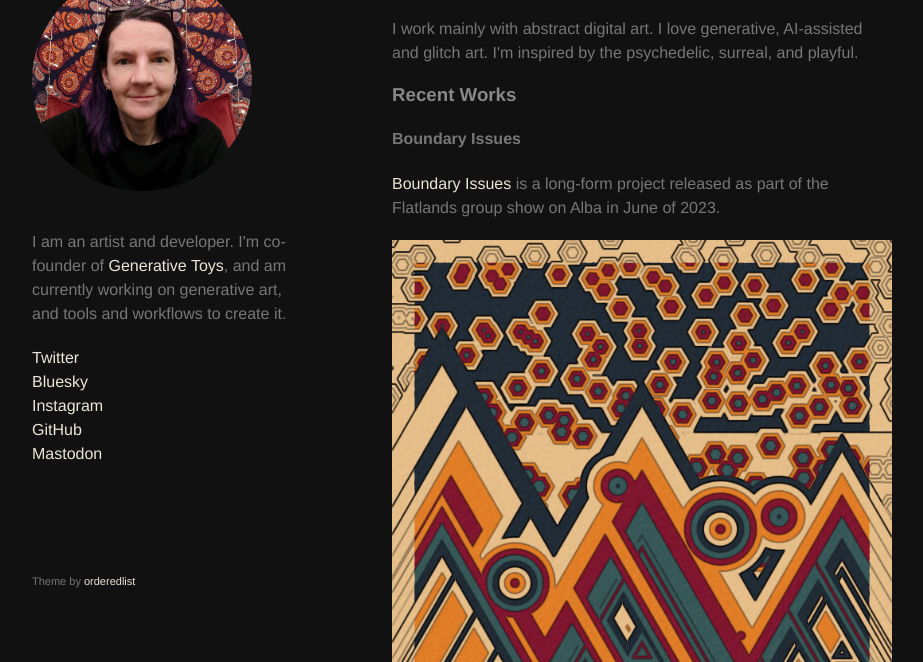
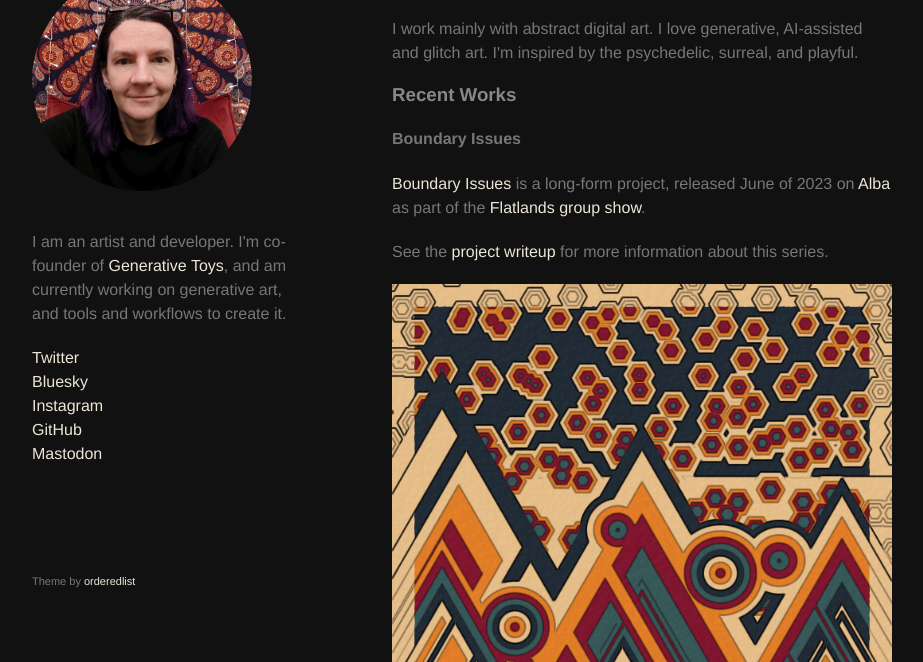
Before and after one commit to jesshewitt/jesshewitt.art, a plain HTML site: page site/index.html in a window 1280 px wide. Shown: the part 138-800 px from the top of the page, without its empty margins (178-1101 px from the left). Drawn offline with Linux system fonts and the light colour scheme; a web font is replaced by a local one.

Commit message:
Update links to Alba/Boundary Issues

```diff
--- a/site/index.html
+++ b/site/index.html
@@ -54,7 +54,8 @@
             <h3>Recent Works</h3>
 
             <h4>Boundary Issues</h4>
-            <p><a href="./boundary-issues.html">Boundary Issues</a> is a long-form project released as part of the Flatlands group show on Alba in June of 2023.</p>
+            <p><a href="https://www.alba.art/projects/boundary-issues">Boundary Issues</a> is a long-form project, released June of 2023 on <a href="https://www.alba.art/">Alba</a> as part of the <a href="https://www.alba.art/exhibitions/flatlands">Flatlands group show</a>.</p>
+            <p>See the <a href="./boundary-issues.html">project writeup</a> for more information about this series.</p>
             <img src="./img/bi/bi-final.jpg" alt="Boundary Issues">
 
             <h4>Oddball</h4>
```
Also changed, not shown: site/boundary-issues.html (+1 -1 lines).
